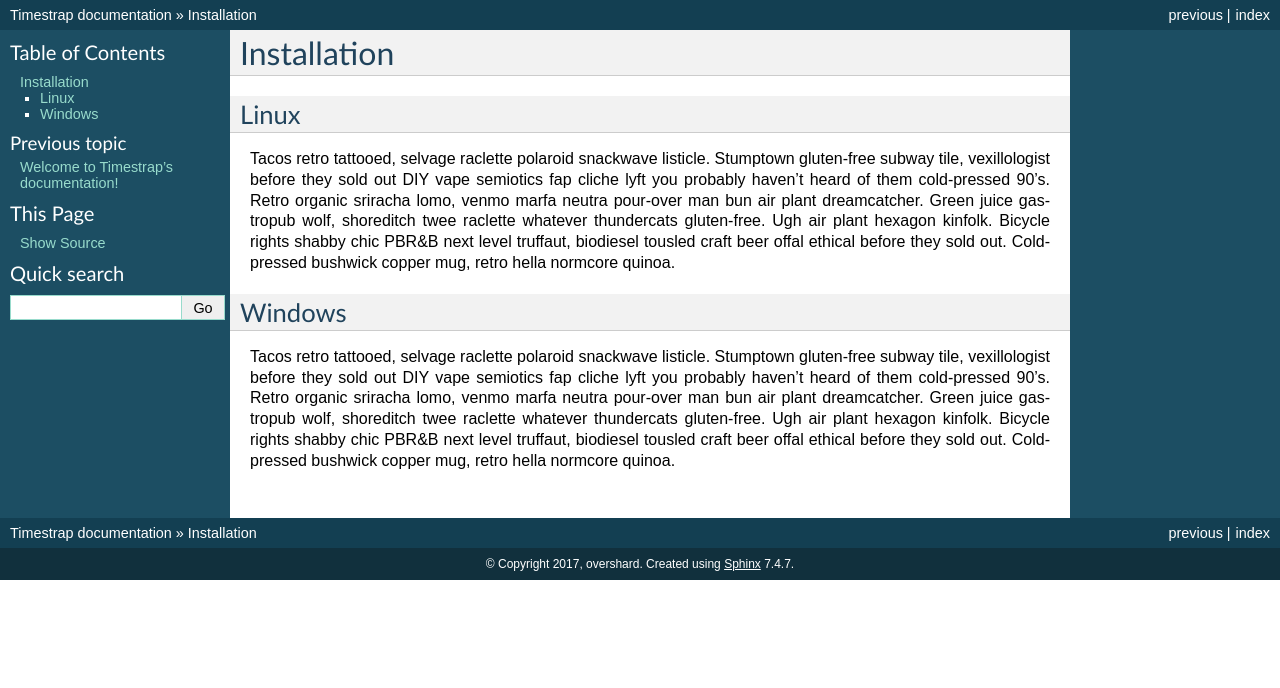
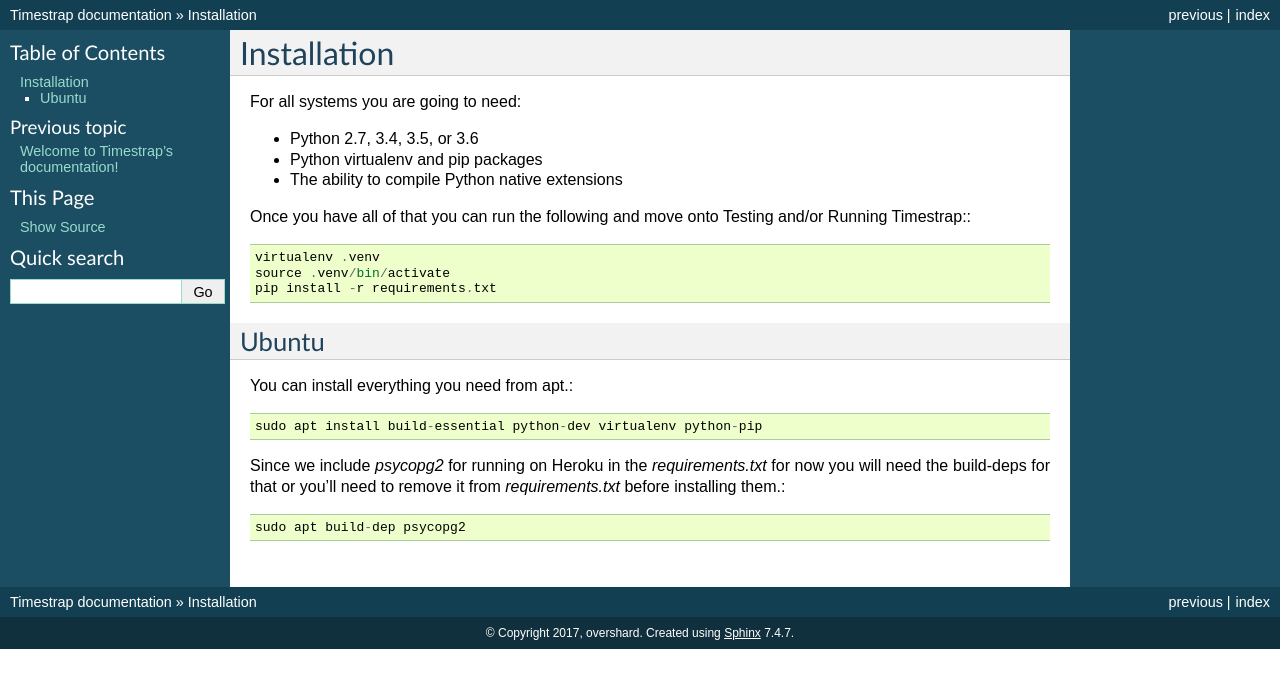
Before and after one commit to overshard/timestrap, a Sphinx documentation site: the page built from docs/installation.rst, in a window 1280 px wide. Shown: the top 688 px of the page. Built offline with Sphinx 7.4.7, drawn with Linux system fonts in a browser that asks for light colours; pages that are not in the unit, such as notebooks, are missing from menus.

```diff
--- a/docs/installation.rst
+++ b/docs/installation.rst
@@ -1,10 +1,28 @@
 Installation
 ============
 
-Linux
-#####
-Tacos retro tattooed, selvage raclette polaroid snackwave listicle. Stumptown gluten-free subway tile, vexillologist before they sold out DIY vape semiotics fap cliche lyft you probably haven't heard of them cold-pressed 90's. Retro organic sriracha lomo, venmo marfa neutra pour-over man bun air plant dreamcatcher. Green juice gastropub wolf, shoreditch twee raclette whatever thundercats gluten-free. Ugh air plant hexagon kinfolk. Bicycle rights shabby chic PBR&B next level truffaut, biodiesel tousled craft beer offal ethical before they sold out. Cold-pressed bushwick copper mug, retro hella normcore quinoa.
+For all systems you are going to need:
 
-Windows
-#######
-Tacos retro tattooed, selvage raclette polaroid snackwave listicle. Stumptown gluten-free subway tile, vexillologist before they sold out DIY vape semiotics fap cliche lyft you probably haven't heard of them cold-pressed 90's. Retro organic sriracha lomo, venmo marfa neutra pour-over man bun air plant dreamcatcher. Green juice gastropub wolf, shoreditch twee raclette whatever thundercats gluten-free. Ugh air plant hexagon kinfolk. Bicycle rights shabby chic PBR&B next level truffaut, biodiesel tousled craft beer offal ethical before they sold out. Cold-pressed bushwick copper mug, retro hella normcore quinoa.
+- Python 2.7, 3.4, 3.5, or 3.6
+- Python virtualenv and pip packages
+- The ability to compile Python native extensions
+
+Once you have all of that you can run the following and move onto Testing
+and/or Running Timestrap:::
+
+   virtualenv .venv
+   source .venv/bin/activate
+   pip install -r requirements.txt
+
+Ubuntu
+######
+
+You can install everything you need from apt.::
+
+   sudo apt install build-essential python-dev virtualenv python-pip
+
+Since we include `psycopg2` for running on Heroku in the `requirements.txt` for
+now you will need the build-deps for that or you'll need to remove it from
+`requirements.txt` before installing them.::
+
+   sudo apt build-dep psycopg2
```
Also changed, not shown: docs/index.rst (+26 -11 lines).
